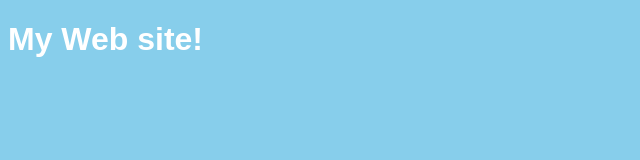
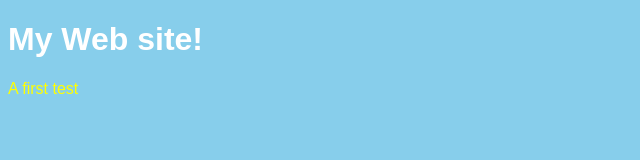
Before and after one commit to oneofthepyhonians/my-website, a plain HTML site: page index.html in a window 1280 px wide. Shown: the full height of the page, 0-640 px from the left. Drawn offline with Linux system fonts and the light colour scheme.

Commit message:
Update index.html

```diff
--- a/index.html
+++ b/index.html
@@ -10,11 +10,16 @@
 h1 {
   color: white;
 }
+
+  p {
+  color: yellow;
+}
 </style>
 </head>
 <body>
 
-<h1>My Web site!</h1>
+  <h1>My Web site!</h1>
+  <p> A first test</p>
 
 </body>
 </html>
```
